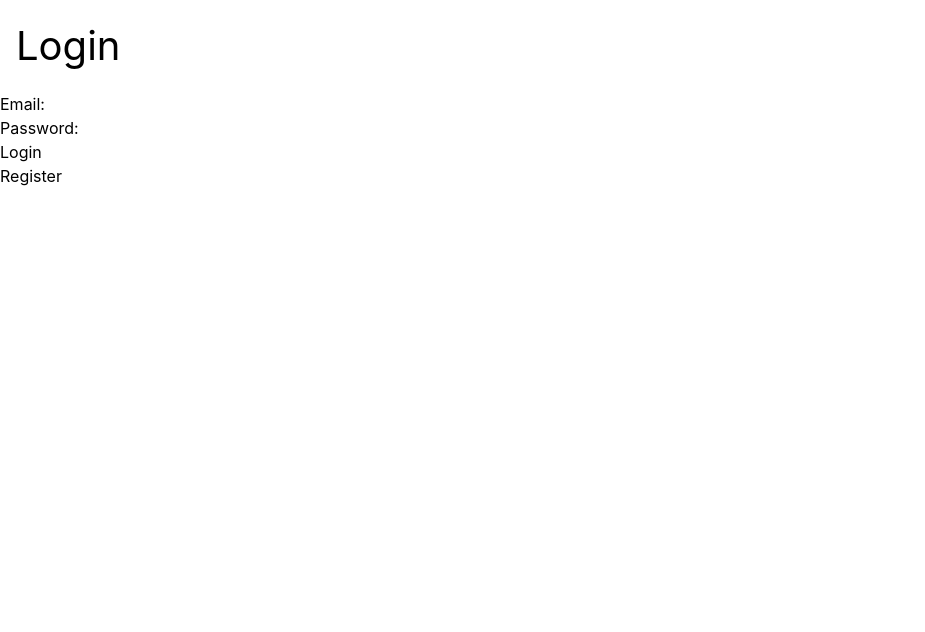
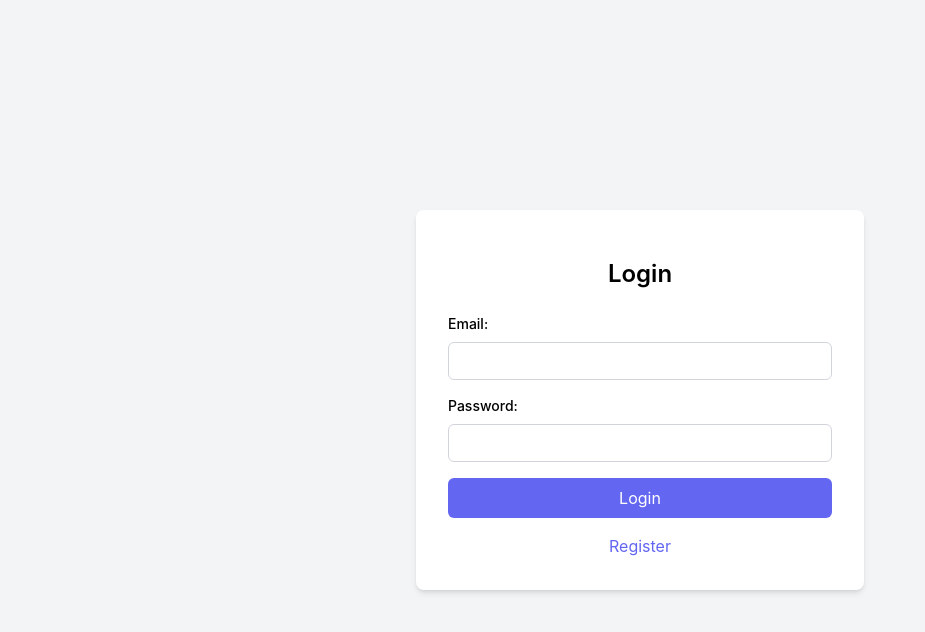
Before and after one commit to WadeMcCall/HabitTracker, a React (Create React App) app in the folder habit-tracker/: page /login in a window 1280 px wide. Shown: the top 632 px of the page, without its empty margins (0-925 px from the left). Built offline with nearby package versions, Linux system fonts and the light colour scheme.

Commit message:
Fix styles on login and registration page and add token verification for protected pages

```diff
--- a/habit-tracker/src/Components/HabitCard.js
+++ b/habit-tracker/src/Components/HabitCard.js
@@ -7,7 +7,7 @@ const HabitCard = ({ habit, onDelete }) => {
       <p className="text-gray-700 mb-4">{habit.description}</p>
       <p className="text-gray-500 mb-6">Frequency: {habit.frequency}</p>
       <button
-        className="bg-red-500 text-white px-4 py-2 rounded hover:bg-red-600 focus:outline-none"
+        className="bg-rose-300 text-white px-4 py-2 rounded hover:bg-rose-400 focus:outline-none"
         onClick={() => onDelete(habit._id)}
       >
         Delete Habit
--- a/habit-tracker/src/Components/ProtectedRoute.js
+++ b/habit-tracker/src/Components/ProtectedRoute.js
@@ -1,18 +1,45 @@
-import React from 'react';
+import React, { useState, useEffect } from 'react';
 import { Navigate } from 'react-router-dom';
 import Cookies from 'universal-cookie';
+import axios from 'axios';
 
 const ProtectedRoute = ({ children }) => {
+  const [isVerified, setIsVerified] = useState(false);
+  const [isLoading, setIsLoading] = useState(true);
+
   const cookies = new Cookies();
-  const isAuthenticated = cookies.get('authToken');
+  const authToken = cookies.get('authToken');
 
-  if (!isAuthenticated) {
+  useEffect(() => {
+    const verifyToken = async () => {
+      if (!authToken) {
+        setIsLoading(false);
+        return;
+      }
+      try {
+        await axios.get(`${process.env.REACT_APP_API_BASE_URL}/api/users/verifyToken`, {
+          headers: { Authorization: authToken },
+        });
+        setIsVerified(true);
+      } catch (err) {
+        setIsVerified(false);
+      } finally {
+        setIsLoading(false);
+      }
+    };
+
+    verifyToken();
+  }, [authToken]);
+
+  if (isLoading) {
+    return <div>Loading...</div>;
+  }
+
+  if (!isVerified) {
     return <Navigate to="/login" />;
   }
 
-  return (
-    children
-  );
+  return children;
 };
 
 export default ProtectedRoute;
--- a/habit-tracker/src/Pages/LoginPage.js
+++ b/habit-tracker/src/Pages/LoginPage.js
@@ -2,8 +2,7 @@ import React from 'react';
 import { useForm, Controller } from 'react-hook-form';
 import { yupResolver } from '@hookform/resolvers/yup';
 import * as yup from 'yup';
-import { useNavigate } from "react-router-dom";
-import { Link } from 'react-router-dom';
+import { useNavigate, Link } from "react-router-dom";
 import axios from 'axios';
 import Cookies from 'universal-cookie';
 
@@ -38,33 +37,59 @@ function LoginPage() {
   };
 
   return (
-    <div>
-      <h1>Login</h1>
+    <div className="min-h-screen bg-gray-100 flex items-center justify-center">
+      <div className="bg-white p-8 rounded-lg shadow-md w-full max-w-md">
+        <h1 className="text-2xl font-semibold mb-6 text-center">Login</h1>
         <form onSubmit={handleSubmit(onSubmit)}>
-        <div>
-          <label>Email:</label>
+          <div className="mb-4">
+            <label className="block text-sm font-medium mb-2">Email:</label>
             <Controller
               name="email"
               control={control}
               defaultValue=""
-            render={({ field }) => <input {...field} />}
+              render={({ field }) => (
+                <input
+                  {...field}
+                  className="w-full px-3 py-2 text-sm border border-gray-300 rounded-md focus:outline-none focus:border-indigo-500"
                 />
-          {errors.email && <p>{errors.email.message}</p>}
+              )}
+            />
+            {errors.email && (
+              <p className="text-red-500 text-xs mt-1">{errors.email.message}</p>
+            )}
           </div>
-        <div>
-          <label>Password:</label>
+          <div className="mb-4">
+            <label className="block text-sm font-medium mb-2">Password:</label>
             <Controller
               name="password"
               control={control}
               defaultValue=""
-            render={({ field }) => <input type="password" {...field} />}
+              render={({ field }) => (
+                <input
+                  type="password"
+                  {...field}
+                  className="w-full px-3 py-2 text-sm border border-gray-300 rounded-md focus:outline-none focus:border-indigo-500"
                 />
-          {errors.password && <p>{errors.password.message}</p>}
+              )}
+            />
+            {errors.password && (
+              <p className="text-red-500 text-xs mt-1">{errors.password.message}</p>
+            )}
           </div>
-        <button type="submit">Login</button>
+          <button
+            type="submit"
+            className="w-full bg-indigo-500 text-white py-2 rounded-md hover:bg-indigo-600 focus:outline-none"
+          >
+            Login
+          </button>
         </form>
 
-      <Link to="/register">Register</Link>
+        <div className="mt-4 text-center">
+          <Link to="/register" className="text-indigo-500 hover:text-indigo-600">
+            Register
+          </Link>
+        </div>
+      </div>
     </div>
   );
 }
--- a/habit-tracker/src/Pages/RegistrationPage.js
+++ b/habit-tracker/src/Pages/RegistrationPage.js
@@ -1,5 +1,5 @@
 import React, { useState } from 'react';
-import { useNavigate } from "react-router-dom";
+import { useNavigate, Link } from "react-router-dom";
 import axios from 'axios';
 
 const RegistrationPage = () => {
@@ -28,44 +28,61 @@ const RegistrationPage = () => {
   };
 
   return (
-    <div>
-      <h1>Register</h1>
+    <div className="min-h-screen bg-gray-100 flex items-center justify-center">
+      <div className="bg-white p-8 rounded-lg shadow-md w-full max-w-md">
+        <h1 className="text-2xl font-semibold mb-6 text-center">Register</h1>
         <form onSubmit={handleSubmit}>
-        <label>
-          Username:
+          <div className="mb-4">
+            <label className="block text-sm font-medium mb-2">Username:</label>
             <input
               type="text"
               value={username}
               onChange={(e) => setUsername(e.target.value)}
               required
+              className="w-full px-3 py-2 text-sm border border-gray-300 rounded-md focus:outline-none focus:border-indigo-500"
             />
-        </label>
-        <br />
-        <label>
-          Email:
+          </div>
+          <div className="mb-4">
+            <label className="block text-sm font-medium mb-2">Email:</label>
             <input
               type="email"
               value={email}
               onChange={(e) => setEmail(e.target.value)}
               required
+              className="w-full px-3 py-2 text-sm border border-gray-300 rounded-md focus:outline-none focus:border-indigo-500"
             />
-        </label>
-        <br />
-        <label>
-          Password:
+          </div>
+          <div className="mb-4">
+            <label className="block text-sm font-medium mb-2">Password:</label>
             <input
               type="password"
               value={password}
               onChange={(e) => setPassword(e.target.value)}
               required
+              className="w-full px-3 py-2 text-sm border border-gray-300 rounded-md focus:outline-none focus:border-indigo-500"
             />
-        </label>
-        <br />
-        <button type="submit">Register</button>
+          </div>
+          <button
+            type="submit"
+            className="w-full bg-indigo-500 text-white py-2 rounded-md hover:bg-indigo-600 focus:outline-none"
+          >
+            Register
+          </button>
         </form>
-      {error && <p>{error}</p>}
+
+
+        <div className="mt-4 text-center">
+          <Link to="/login" className="text-indigo-500 hover:text-indigo-600">
+            Back to login
+          </Link>
+        </div>
+        {error && (
+          <p className="text-red-500 text-xs mt-4 text-center">{error}</p>
+        )}
+      </div>
     </div>
   );
+
 };
 
 export default RegistrationPage;
```
Lines whose indentation alone changed are shown as unchanged.
